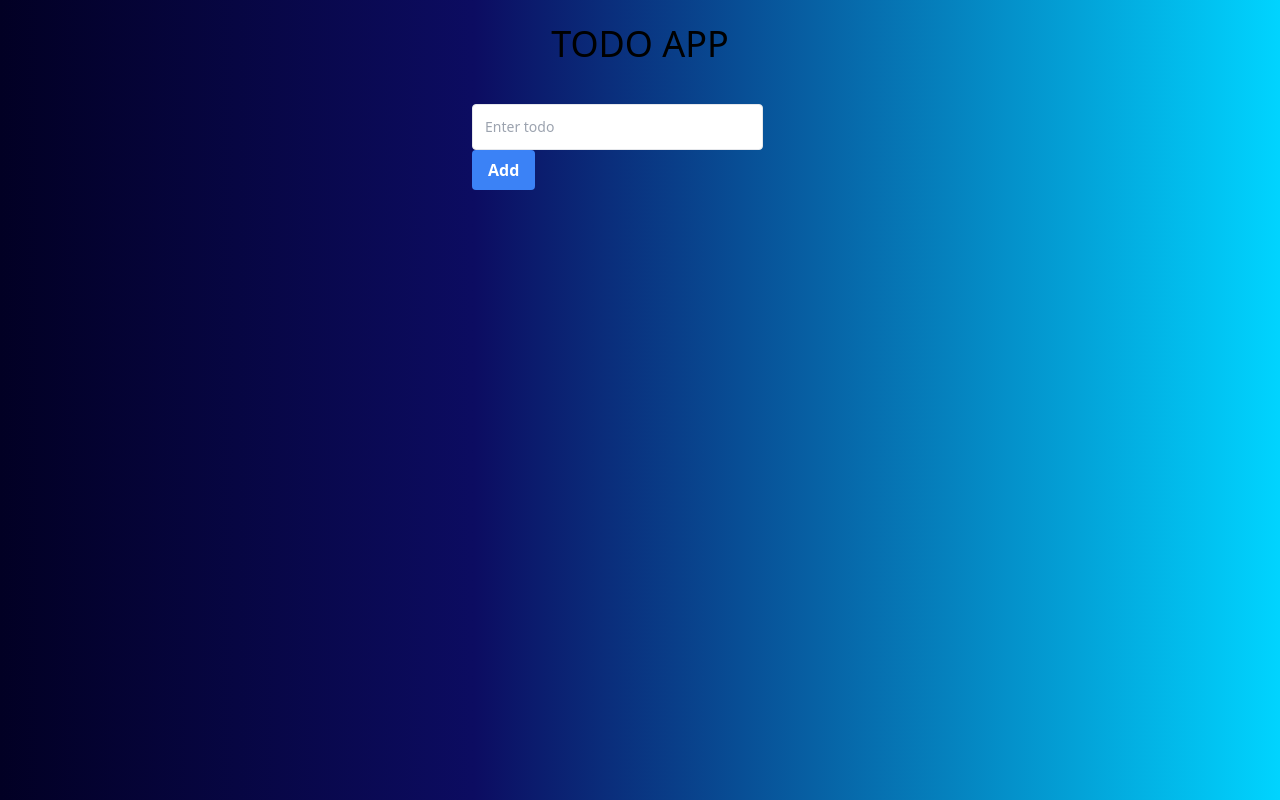
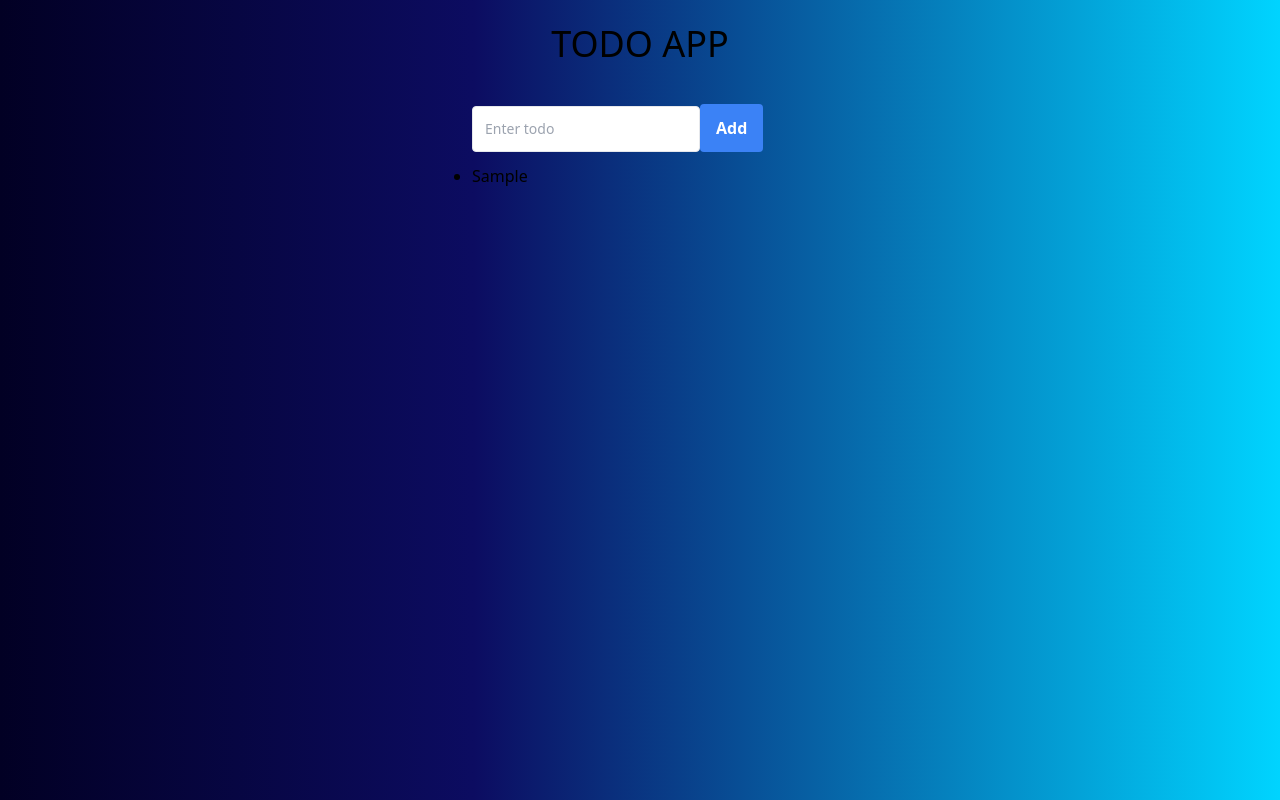
Before and after one commit to Sihle-ship-it/todo_app, a React (Create React App) app in the folder todo/: page / in a window 1280 px wide. Both pictures are taken after typing "Sample" into the empty fields and a click on the button "Add". Built offline with nearby package versions, Linux system fonts and the light colour scheme.

Commit message:
Showing todo items on document

```diff
--- a/todo/src/App.js
+++ b/todo/src/App.js
@@ -21,28 +21,23 @@ class App extends React.Component {
   render() {
     return (
       <div className="p-6 max-w-sm mx-auto  items-center">
-        <h1 className="text-3xl text-center md:text-4xl  font-medium mb-2">TODO APP</h1>
+        <h1 className="text-3xl text-center md:text-4xl font-medium mb-2">TODO APP</h1>
 
-        <div className="mb-3 flex  mt-10 pt-0">
-        <form  ref = {input => this.addForm = input} onSubmit={this.handleChange}>
-
+        <div className="mb-3 flex flex-row justify-between mt-10 pt-0">
+        <form ref = {input => this.addForm = input} onSubmit={this.handleChange}>
             <input
             type="search"
             placeholder="Enter todo"
             ref = {input => this.newTodo = input}
-            className="px-3 py-3 placeholder-blueGray-300 text-blueGray-600 relative bg-white bg-white rounded text-sm border border-blueGray-300 outline-none focus:outline-none focus:ring w-full"
+            className="px-3 py-3 placeholder-blueGray-300 text-blueGray-600 bg-white rounded text-sm border border-blueGray-300 outline-none focus:ring"
           />
-
         <button
-        className="bg-blue-500 text-white rounded font-bold py-2 px-4">
+        className="bg-blue-500 text-white rounded font-bold py-3 px-4">
         Add
       </button>
     </form>
-
         </div>
-
-
-
+        <Item items={ this.state.todos }/>
       </div>
     );
   }
--- a/todo/src/components/ItemsList/ItemsList.js
+++ b/todo/src/components/ItemsList/ItemsList.js
@@ -1,14 +1,15 @@
-// import React from 'react';
+import React from "react";
 
-// const ItemsList = ({items}) => {
-//     return(
-//         <div>
-//             {
-//                 items.map((item) => <p>{ item }</p>)
-//             }
-//         </div>
-//     );
-// }
+const ItemsList = ({ items }) => {
+  return (
+    <div text-white>
+      <ol className="list-disc">
+        {items.map((item) => (
+          <li>{item}</li>
+        ))}
+      </ol>
+    </div>
+  );
+};
 
-
-// export default ItemsList
+export default ItemsList;
```
